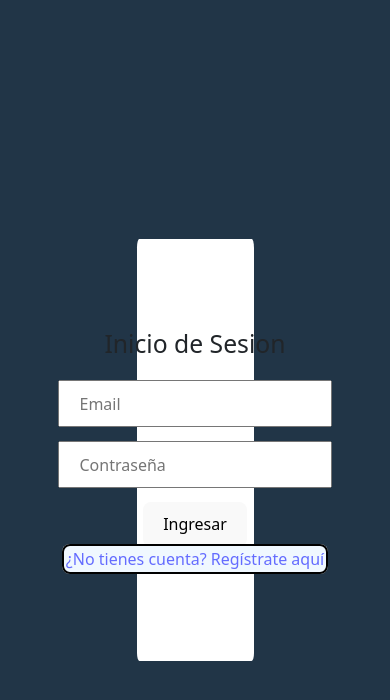
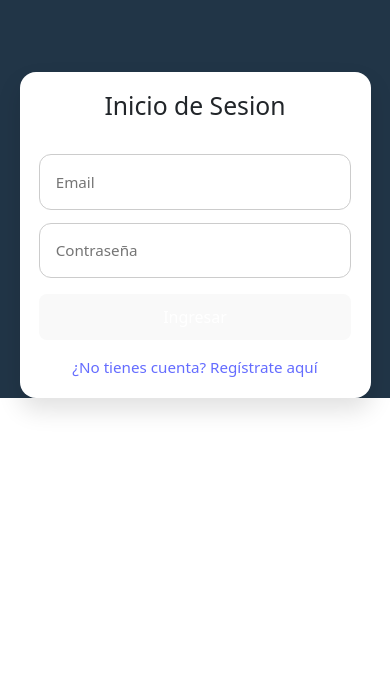
Before and after one commit to josefo0330/task-CRUD, a React (Vite) app in the folder frontend/react-app/: page / in a window 390 px wide. Shown: the top 700 px of the page. Built offline with nearby package versions, Linux system fonts and the light colour scheme; no server answers.

Commit message:
css-responsive

```diff
--- a/frontend/react-app/src/assets/creatTask.css
+++ b/frontend/react-app/src/assets/creatTask.css
@@ -1,13 +1,47 @@
-
 .contendor{
-    display: flex;                /* Activa Flexbox */
-    justify-content: center;      /* Centrado horizontal */
-    align-items: center;          /* Centrado vertical */
-    margin: 0;
+    display: flex;
+    justify-content: center;
+    align-items: center;
+    margin: 4rem auto;
     background-color: white;
-    width: 50vw;
-    height: 50vh;
+    width: min(520px, 90vw);
+    padding: 2rem;
+    border-radius: 1rem;
+    box-shadow: 0 14px 32px rgba(0,0,0,0.12);
 }
-label, input, button{
-    margin-top: 5%;
+.contendor form {
+    width: 100%;
 }
+.formulario{
+    display: flex;
+    flex-direction: column;
+    gap: 0.5rem;
+    margin-bottom: 1rem;
+}
+label{
+    font-weight: 600;
+    text-align: left;
+}
+input{
+    width: 100%;
+    padding: 0.95rem 1rem;
+    border: 1px solid #ccc;
+    border-radius: 0.75rem;
+    font-size: 0.95rem;
+}
+button{
+    width: 100%;
+    padding: 1rem;
+    border-radius: 0.75rem;
+    background-color: #2196f3;
+    color: white;
+    border: none;
+    font-weight: 600;
+    cursor: pointer;
+}
+@media (max-width: 640px) {
+    .contendor {
+        margin: 2.5rem auto;
+        padding: 1.2rem;
+    }
+}
--- a/frontend/react-app/src/assets/login.css
+++ b/frontend/react-app/src/assets/login.css
@@ -1,20 +1,50 @@
 .login-style{
-    border-radius: 2%;
+    border-radius: 1rem;
     background-color: white;
-    height: 50vh;
+    min-height: 60vh;
     display: flex;
     justify-content: center;
     align-items: center;
     text-align: center;
-    width: 30vw;
+    width: min(450px, 90vw);
+    margin: 3rem auto;
+    padding: 2rem;
+    box-shadow: 0 12px 24px rgba(0,0,0,0.12);
+}
+.login-style form {
+    width: 100%;
+}
+.login-style h2 {
+    margin-bottom: 1.25rem;
 }
 .text-form{
-    margin-top: 5%;
-    padding: 0.6em 1.2em;
-    font-size: 1em;
+    width: 100%;
+    margin-top: 1rem;
+    padding: 0.95rem 1rem;
+    font-size: 0.95rem;
     font-weight: 500;
     font-family: inherit;
+    border: 1px solid #ccc;
+    border-radius: 0.75rem;
 }
 .button-container{
-    margin-top: 5%;
+    margin-top: 1.5rem;
 }
+.link-container{
+    margin-top: 1rem;
+    font-size: 0.95rem;
+}
+@media (max-width: 640px) {
+    .login-style {
+        width: min(90vw, 100%);
+        margin: 1rem auto;
+        padding: 1.2rem;
+        min-height: auto;
+    }
+    .text-form {
+        margin-top: 0.85rem;
+    }
+    .button-container {
+        margin-top: 1rem;
+    }
+}
--- a/frontend/react-app/src/assets/task.css
+++ b/frontend/react-app/src/assets/task.css
@@ -22,7 +22,6 @@
   right: 0;
   bottom: 0;
   background-color: #ccc;
-  -webkit-transition: .4s;
   transition: .4s;
 }
 
@@ -34,7 +33,6 @@
   left: 4px;
   bottom: 4px;
   background-color: white;
-  -webkit-transition: .4s;
   transition: .4s;
 }
 
@@ -47,8 +45,6 @@ input:focus + .slider {
 }
 
 input:checked + .slider:before {
-  -webkit-transform: translateX(26px);
-  -ms-transform: translateX(26px);
   transform: translateX(26px);
 }
 
@@ -62,17 +58,28 @@ input:checked + .slider:before {
 }
 body{
   background-color: rgb(2, 8, 64);
-  display: flex;                /* Activa Flexbox */
-  justify-content: center;      /* Centrado horizontal */
-  align-items: center;          /* Centrado vertical */
-  min-height: 100vh;            /* Altura total de la pantalla */
-  margin: 0;                    /* Elimina márgenes por defecto */
+  margin: 0;
 }
-a{
+.task {
+  padding: 5rem 1rem 2rem;
+  min-height: 100vh;
+  background-color: rgb(2, 8, 64);
+}
+.table {
+  max-width: 1200px;
+  margin: 0 auto;
+  width: 100%;
+  overflow-x: auto;
+}
+.table > a {
+  display: inline-block;
+  margin-bottom: 1rem;
+  color: #021440;
   background-color: aliceblue;
   border: 2px solid black;
   border-radius: 8px;
-  padding:2px;
+  padding: 0.5rem 0.75rem;
+  text-decoration: none;
 }
 table{
   border-collapse: collapse;
@@ -81,7 +88,6 @@ table{
   box-shadow: 0 4px 8px rgba(0, 0, 0, 0.1);
   border-radius: 8px;
   overflow: hidden;
-
 }
  th, td{
   text-align: left;
@@ -89,4 +95,53 @@ table{
 }
 th{
   background-color:rgb(43, 130, 243);
+  color: white;
 }
+@media (max-width: 900px) {
+  th:nth-child(2), td:nth-child(2),
+  th:nth-child(5), td:nth-child(5) {
+    display: none;
+  }
+}
+@media (max-width: 640px) {
+  .task {
+    padding: 5rem 0.75rem 1rem;
+  }
+  table, thead, tbody, th, td, tr {
+    display: block;
+  }
+  thead tr {
+    display: none;
+  }
+  tr {
+    margin-bottom: 1rem;
+    background: #fff;
+    border-radius: 0.95rem;
+    overflow: hidden;
+    box-shadow: 0 8px 20px rgba(0,0,0,0.08);
+  }
+  td {
+    display: flex;
+    justify-content: space-between;
+    align-items: center;
+    padding: 0.95rem 1rem;
+    border-bottom: 1px solid #e6e6e6;
+  }
+  td:last-child {
+    border-bottom: none;
+  }
+  td::before {
+    content: attr(data-label);
+    font-weight: 700;
+    margin-right: 1rem;
+    width: 45%;
+    color: #021440;
+  }
+  td button {
+    width: auto;
+    padding: 0.65rem 0.9rem;
+  }
+  td .switch {
+    transform: scale(0.9);
+  }
+}
--- a/frontend/react-app/src/components/Task.tsx
+++ b/frontend/react-app/src/components/Task.tsx
@@ -3,7 +3,6 @@ import api from '../services/api'
 import { Link } from "react-router-dom"
 import '../assets/task.css'
 import { AuthContext } from "../context/AuthContext"
-import NavbarComponents from "../components/Navbar/NavbarComponents"
 interface TaskType{
     id:number,
     title:string,
@@ -58,7 +57,6 @@ function Task (){
   }
     return(
         <div className="task">
-                 <NavbarComponents />
             <div className="table">
                 <Link to ="/create" >Agregar +</Link>
                 <table>
@@ -75,10 +73,10 @@ function Task (){
                         {
                             task.map((data)=>(
                             <tr key={data.id} >
-                                <td>{data.title}</td>
-                                <td>{data.descripcion}</td>
-                                <td>{data.estado}</td>
-                                <td>
+                                <td data-label="Titulo">{data.title}</td>
+                                <td data-label="Descripcion">{data.descripcion}</td>
+                                <td data-label="Estado">{data.estado}</td>
+                                <td data-label="Realizado">
                                     <label className="switch">
                                     <input type="checkbox"
                                         onChange={(e)=> handleCheckboxChange(data.id, e)}
@@ -87,7 +85,7 @@ function Task (){
                                     <span className="slider round"></span>
                                     </label>
                                 </td>
-                                <td>
+                                <td data-label="Accion">
                                     <button onClick={() => handleDelete(data.id)}> Eliminar </button>
                                 </td>
                             </tr>
```
